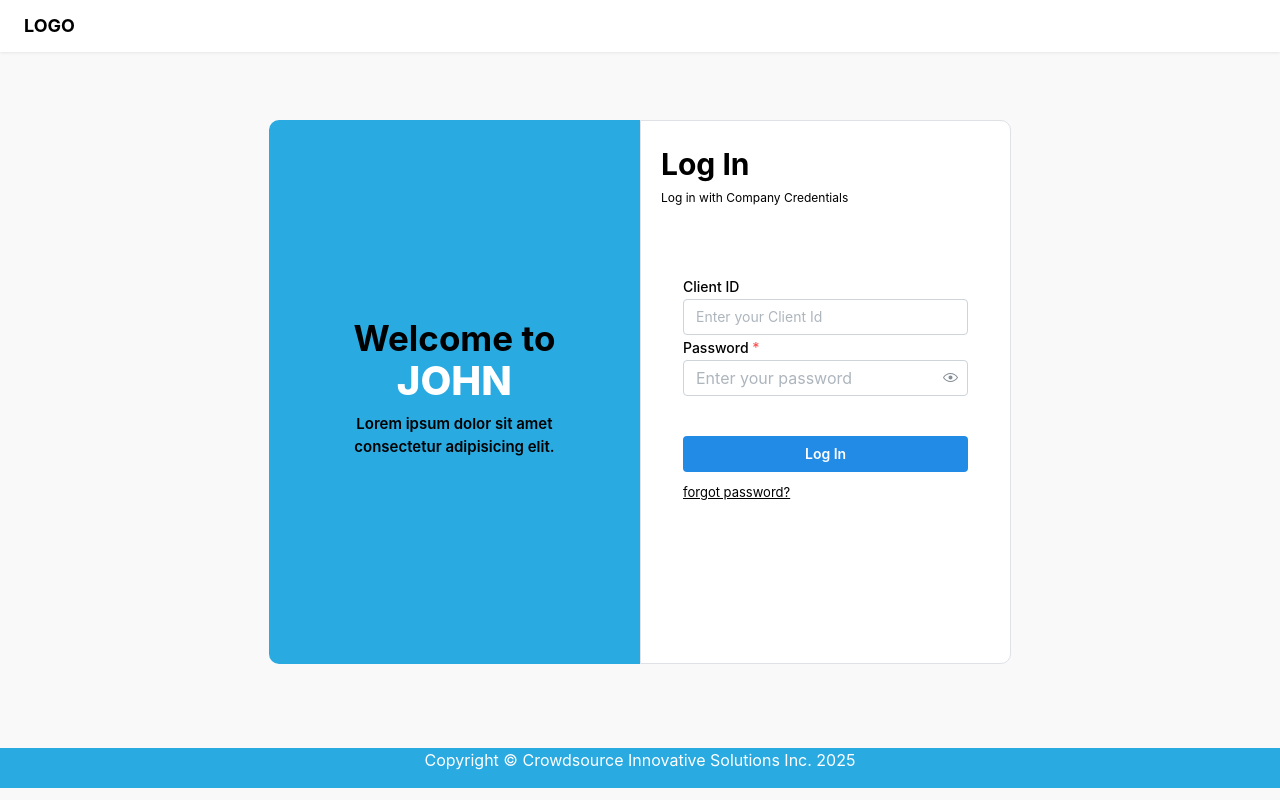
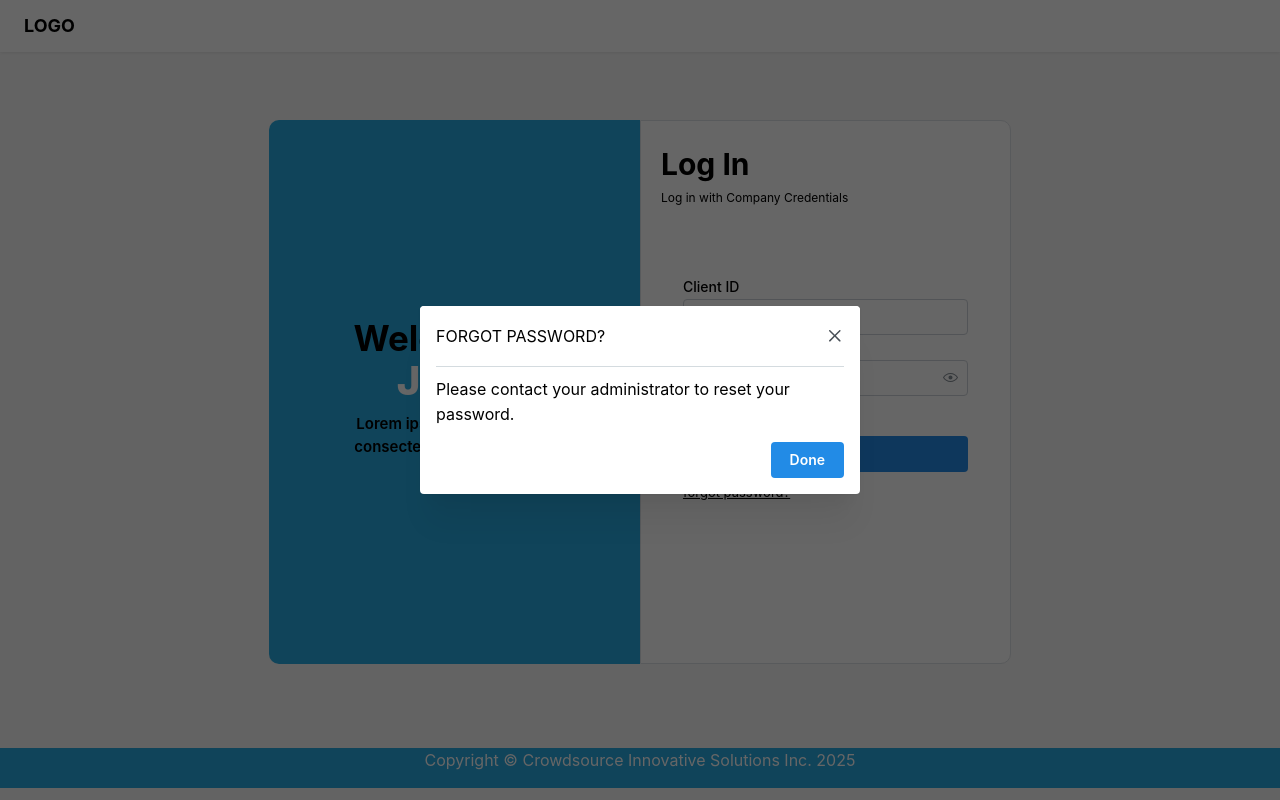
Before and after one commit to CSIhelp/Stewrd_CalamansiPie, a React (Vite) app in the folder client/: page / in a window 1280 px wide. Both pictures are taken after a click on the button "forgot password?". Built offline with nearby package versions, Linux system fonts and the light colour scheme.

Commit message:
FOrgot password modal | Add account enchance styling

```diff
--- a/client/src/components/AddAccountModal/AddAccount.css
+++ b/client/src/components/AddAccountModal/AddAccount.css
@@ -3,7 +3,8 @@
   flex-direction: column;
   gap: 14px;
   padding: 8px;
-  height: 70vh !important;
+  height: 60vh !important;
+ justify-content: center;
 }
 
 .AddDescription {
--- a/client/src/components/AddAccountModal/AddAccount.tsx
+++ b/client/src/components/AddAccountModal/AddAccount.tsx
@@ -47,6 +47,7 @@ export default function AddAccountModal({
   const [clientId, setClientId] = useState("");
   const [password, setPassword] = useState("");
   const [confirmPassword, setConfirmPassword] = useState("");
+
   // Password validation
   const strength = getStrength(password);
   const [isFocused, setIsFocused] = useState(false);
--- /dev/null
+++ b/client/src/components/ForgotPassword/ForgotPasswordModal.css
@@ -0,0 +1,12 @@
+.ForgotModalTitle {
+    color: black;
+    font-weight: 600;
+    font-size: 18px;
+    margin-bottom: 0;
+
+}
+.ModalDivider {
+    margin-top: 0;
+    margin-bottom: 10px;
+    border-top: 1px solid #d4dbdf;
+}
--- /dev/null
+++ b/client/src/components/ForgotPassword/ForgotPasswordModal.tsx
@@ -0,0 +1,25 @@
+import React from 'react';
+import { Modal, Text, Button, Group } from '@mantine/core';
+import './ForgotPasswordModal.css'
+
+interface ForgotModalProps {
+  opened: boolean;
+  onClose: () => void;
+}
+
+export default function ForgotUserModal({ opened, onClose }: ForgotModalProps) {
+  const handleDelete = async () => {
+
+    onClose();
+  };
+
+  return (
+    <Modal opened={opened} onClose={onClose} title="FORGOT PASSWORD? " classNames={{title:'ForgotModalTitle'}} centered>
+      <div className='ModalDivider'></div>
+      <Text>Please contact your administrator to reset your password.</Text>
+      <Group justify="flex-end" mt="md">
+        <Button color="blue" onClick={handleDelete}>Done</Button>
+      </Group>
+    </Modal>
+  );
+}
--- a/client/src/pages/LogIn/LogIn.tsx
+++ b/client/src/pages/LogIn/LogIn.tsx
@@ -3,9 +3,12 @@ import { Fieldset, PasswordInput, Card, Group, Container, TextInput, Button, Uns
 import { useNavigate } from "react-router-dom";
 import "./LogIn.css";
 
+import ForgotUserModal from "../../components/ForgotPassword/ForgotPasswordModal";
+
 function LogIn() {
 
     const navigate = useNavigate();
+    const [forgotOpened, setForgotOpened] = React.useState(false);
 
 const handleLogIn = () => {
     console.log('User logged in');
@@ -34,8 +37,9 @@ const handleLogIn = () => {
                      <TextInput label="Client ID" placeholder="Enter your Client Id" mt="md" />
                     <PasswordInput label="Password" placeholder="Enter your password" required />
                     <Button fullWidth className="LogInBtn" onClick={handleLogIn}> Log In </Button>
-                    <UnstyledButton className="ForgotPasswordBtn"> forgot password?</UnstyledButton>
+                    <UnstyledButton className="ForgotPasswordBtn" onClick={()=> setForgotOpened(true)}> forgot password?</UnstyledButton>
                 </Fieldset>
+                <ForgotUserModal opened={forgotOpened} onClose={() => setForgotOpened(false)} />
             </Card>
 
         </Container>
```
